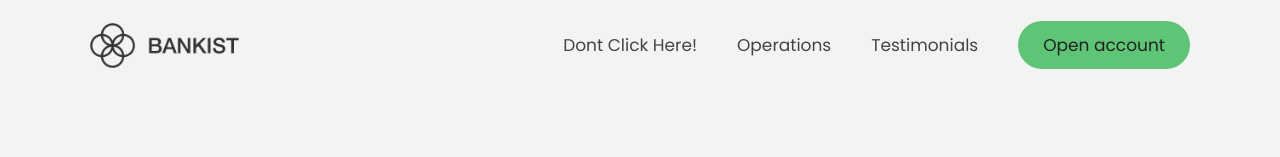
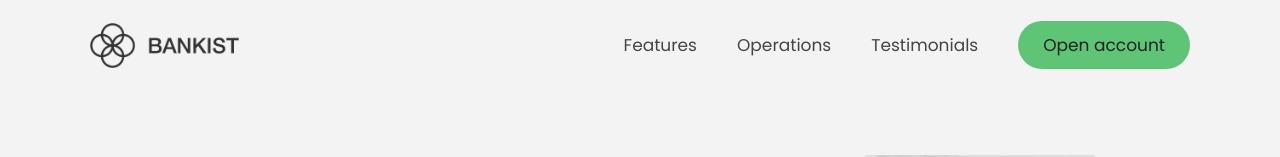
Before and after one commit to iNiloowf/blur_Animation_Design, a plain HTML site: page index.html in a window 1280 px wide. Shown: the top 157 px of the page. Drawn offline with Linux system fonts and the light colour scheme.

Commit message:
Edit Links Name

```diff
--- a/index.html
+++ b/index.html
@@ -24,7 +24,7 @@
         />
         <ul class="nav__links">
           <li class="nav__item">
-            <a class="nav__link" href="#">Dont Click Here!</a>
+            <a class="nav__link" href="#section--1">Features</a>
           </li>
           <li class="nav__item">
             <a class="nav__link" href="#section--2">Operations</a>
```
